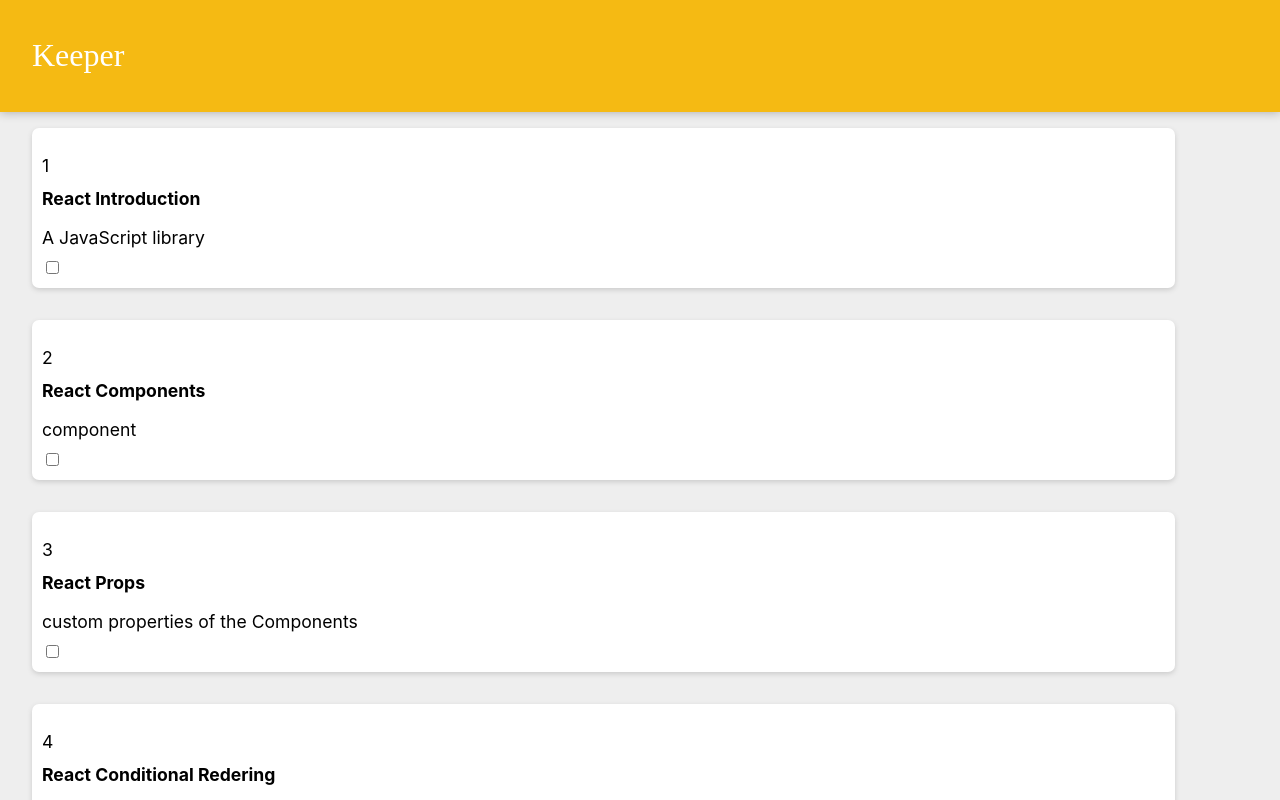
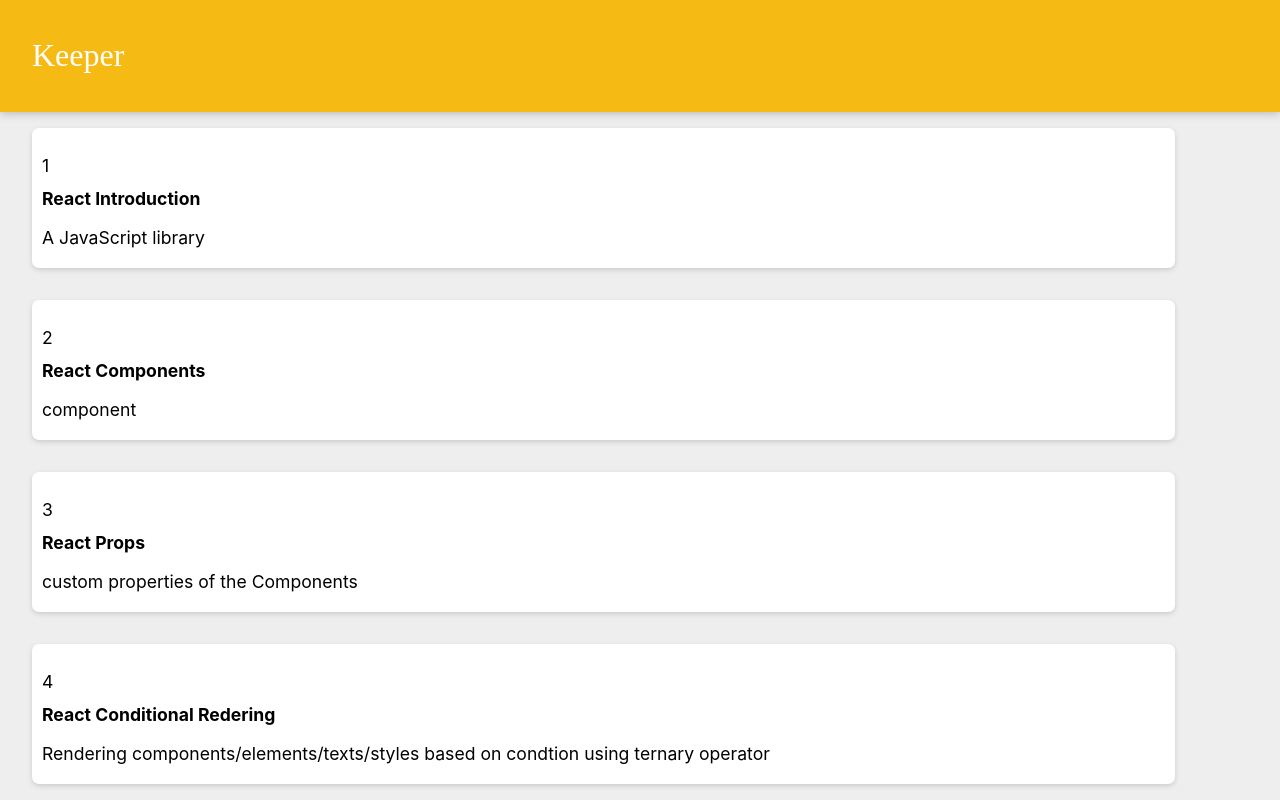
Before and after one commit to Sud-repo/react-practice-project, a React (Create React App) app: page / in a window 1280 px wide. Shown: the top 800 px of the page. Built offline with nearby package versions, Linux system fonts and the light colour scheme.

Commit message:
applied passing function concept removed checkbox and date feature

```diff
--- a/src/App.jsx
+++ b/src/App.jsx
@@ -1,23 +1,34 @@
-import React from "react";
+import React, { useState } from "react";
 import Footer from "./components/Footer";
 import Heading from "./components/Header";
 import Note from "./components/Note";
 import details from "./components/NoteDetails";
 
-function createNote(detail) {
-    return <Note
-        key= {detail.id}
-        id={detail.id}
-        title= {detail.title}
-        desc= {detail.desc}
-    />;
-}
 
 function App() {
+
+    let [items, setItems] = useState(details);
+
+    function filterNote(id) {
+        setItems(items.filter((detail) => {
+            return detail.id !== id;
+        }));
+    }
+
+
+
     return <div>
         <Heading></Heading>
         <div className="note-container">
-        {details.map(createNote)}
+        {items.map(detail => {
+            return <Note
+                key= {detail.id}
+                id={detail.id}
+                title= {detail.title}
+                desc= {detail.desc}
+                onChecked={filterNote}
+    />;
+        })}
         {/* <Note title={details[0].title} desc={details[0].desc}></Note>
         <Note title={details[1].title} desc={details[1].desc}></Note>
         <Note title={details[2].title} desc={details[2].desc}></Note> */}
--- a/src/components/Note.jsx
+++ b/src/components/Note.jsx
@@ -4,28 +4,33 @@ function Note(props){
 
     const [isChecked, setIsChecked] = useState(false);
 
-    let [time, setTime] = useState('');
+    // let [time, setTime] = useState('');
 
-    const handleCheckboxChange = () => {
+    // const handleCheckboxChange = () => {
+    //     setIsChecked(!isChecked);
+    //     if (!isChecked){
+    //         const newTime = new Date().toLocaleDateString();
+    //         setTime(newTime);
+    //     }else {
+    //         time = undefined;
+    //     }
+    // };
+
+    function handleChecked() {
         setIsChecked(!isChecked);
-        if (!isChecked){
-            const newTime = new Date().toLocaleDateString();
-            setTime(newTime);
-        }else {
-            time = undefined;
-        }
-    };
+        props.onChecked(props.id)
+    }
 
-    return <div className="note">
+    return <div className="note" onClick={handleChecked}>
             <p>{props.id}</p>
             <h1 id="title" style={{ textDecoration: isChecked ? 'line-through' : 'none' }}>{props.title}</h1>
             <p>{props.desc}</p>
-            <input
+            {/* <input
                 type="checkbox"
                 checked={isChecked}
                 onChange={handleCheckboxChange}
             />
-            <span id="time">{time}</span>
+            <span id="time">{time}</span> */}
         </div>;
 }
 
```
